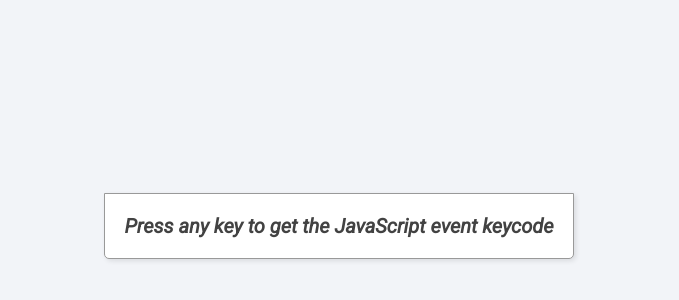
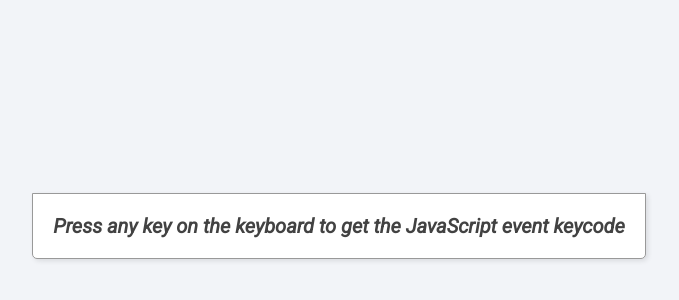
Before and after one commit to poly4concept/Event-KeyCodes, a plain HTML site: page index.html in a window 1280 px wide. Shown: the part 174-474 px from the top of the page, without its empty margins (301-980 px from the left). Drawn offline with Linux system fonts and the light colour scheme.

Commit message:
fixed a bug

```diff
--- a/index.html
+++ b/index.html
@@ -8,9 +8,8 @@
 </head>
 <body>
     <div class="container">
-
         <div class="key">
-            Press any key to get the JavaScript event keycode
+            Press any key on the keyboard to get the JavaScript event keycode
         </div>
     </div>
     <script src="script.js"></script>
```
